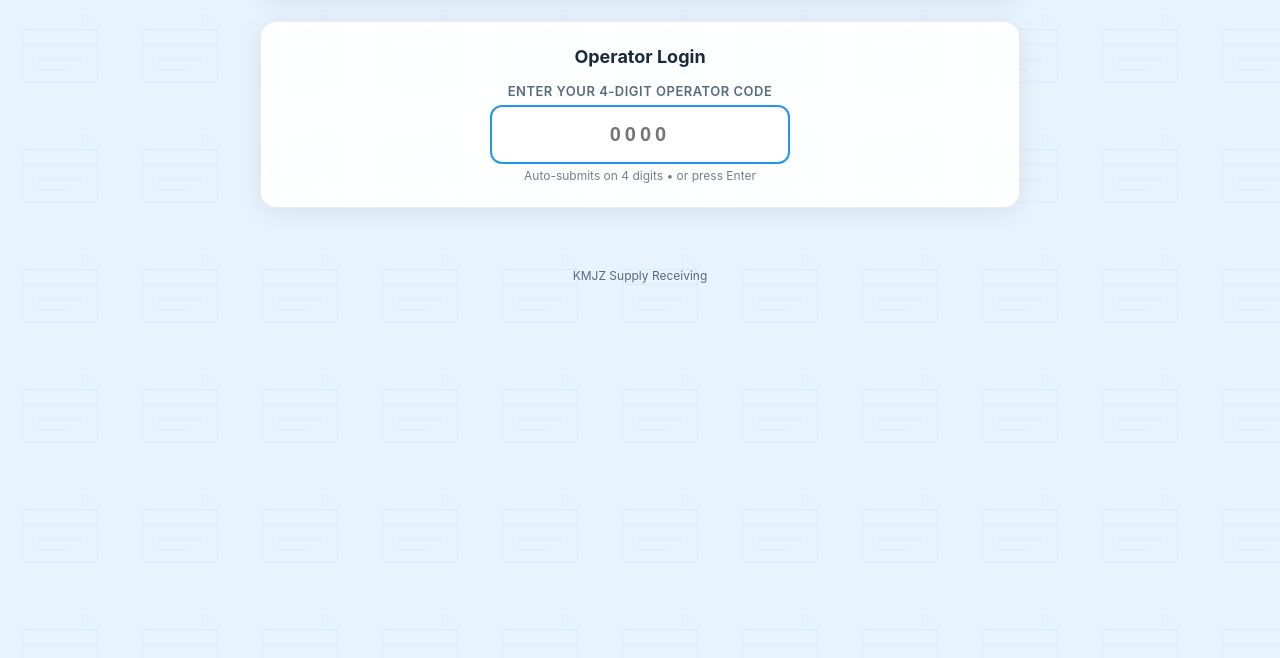
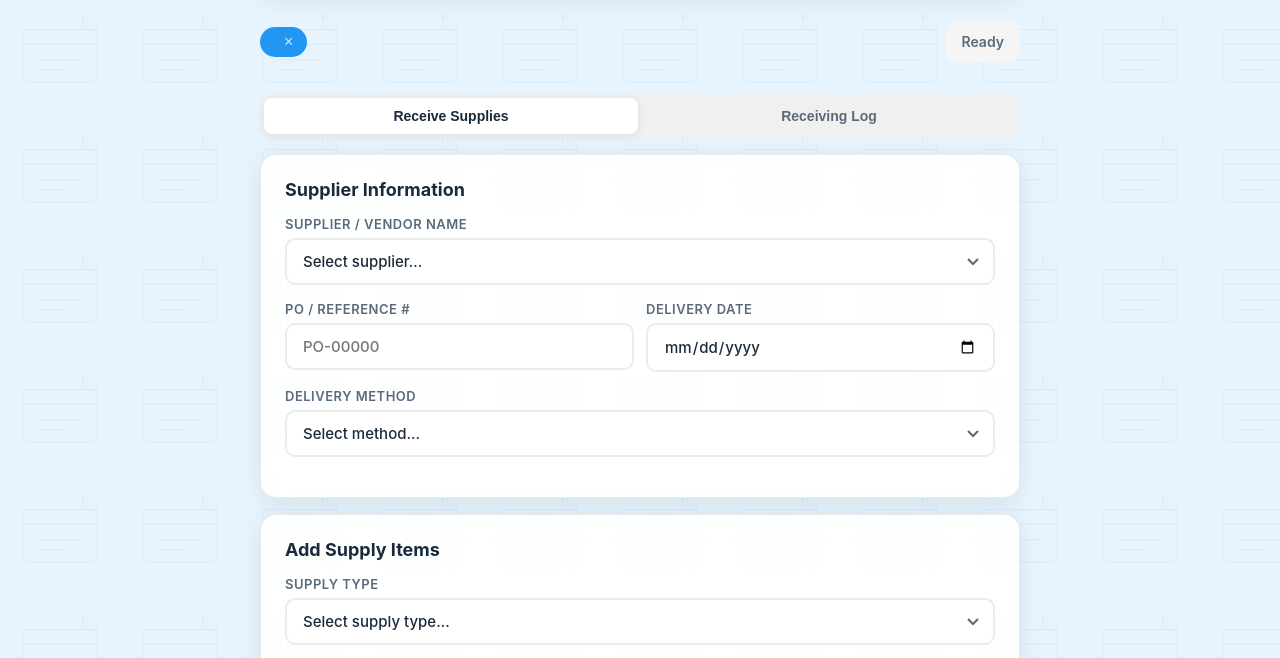
Before and after one commit to joshuamedina-cmd/supply-receiving, a plain HTML site: page index.html in a window 1280 px wide. Shown: the part 128-786 px from the top of the page. Drawn offline with Linux system fonts and the light colour scheme.

Commit message:
Remove code wall, add dropdown identification via localStorage

```diff
--- a/index.html
+++ b/index.html
@@ -621,7 +621,7 @@
   </div>
 
   <!-- LOGIN SCREEN -->
-  <div id="loginScreen" class="card login-section">
+  <div id="loginScreen" class="card login-section" style="display:none!important">
     <h2>Operator Login</h2>
     <label class="form-label" for="codeInput">Enter your 4-digit operator code</label>
     <input
@@ -637,8 +637,8 @@
     <div style="font-size:0.75rem;opacity:0.6;margin-top:4px;">Auto-submits on 4 digits &bull; or press Enter</div>
   </div>
 
-  <!-- MAIN APP (hidden until login) -->
-  <div id="mainApp" style="display:none;">
+  <!-- MAIN APP -->
+  <div id="mainApp" style="display:block">
 
     <!-- OPERATOR BADGE + STATUS -->
     <div style="display:flex; align-items:center; justify-content:space-between; flex-wrap:wrap; gap:8px; margin-bottom:16px;">
@@ -971,16 +971,7 @@ async function handleLogin(code) {
 }
 
 function logout() {
-  currentOperator = null;
-  receiptItems = [];
-  sessionReceipts = [];
-  boardReady = false;
-  newItemEntryGroupId = null;
-  document.getElementById('mainApp').style.display = 'none';
-  document.getElementById('loginScreen').style.display = 'block';
-  document.getElementById('codeInput').value = '';
-  document.getElementById('codeInput').focus();
-  switchTab('receive');
+  window.location.href = "https://kmjz-master-hub.vercel.app";
 }
 
 // ==================== SUPPLIER DROPDOWN ====================
@@ -1478,5 +1469,28 @@ document.getElementById('itemQty').addEventListener('keydown', function(e) {
 });
 </script>
 
+
+<script>
+// === AUTO-SET OPERATOR FROM LOCALSTORAGE (no code wall) ===
+(function() {
+  var name = null;
+  try { name = localStorage.getItem('kmjz_operator_name'); } catch(e) {}
+  if (name) {
+    if (typeof currentOperator !== 'undefined') currentOperator = name;
+    window._autoOperator = name;
+  }
+  // Update operator badge/name elements
+  var badge = document.getElementById('operatorName');
+  if (badge && name) badge.textContent = name;
+  // Hide login, show app
+  var login = document.getElementById('loginScreen');
+  if (login) login.style.display = 'none';
+  var app = document.getElementById('mainApp') || document.getElementById('appContent');
+  if (app) app.style.display = '';
+  // Show header if hidden
+  var header = document.getElementById('appHeader');
+  if (header) header.style.display = '';
+})();
+</script>
 </body>
 </html>
```
